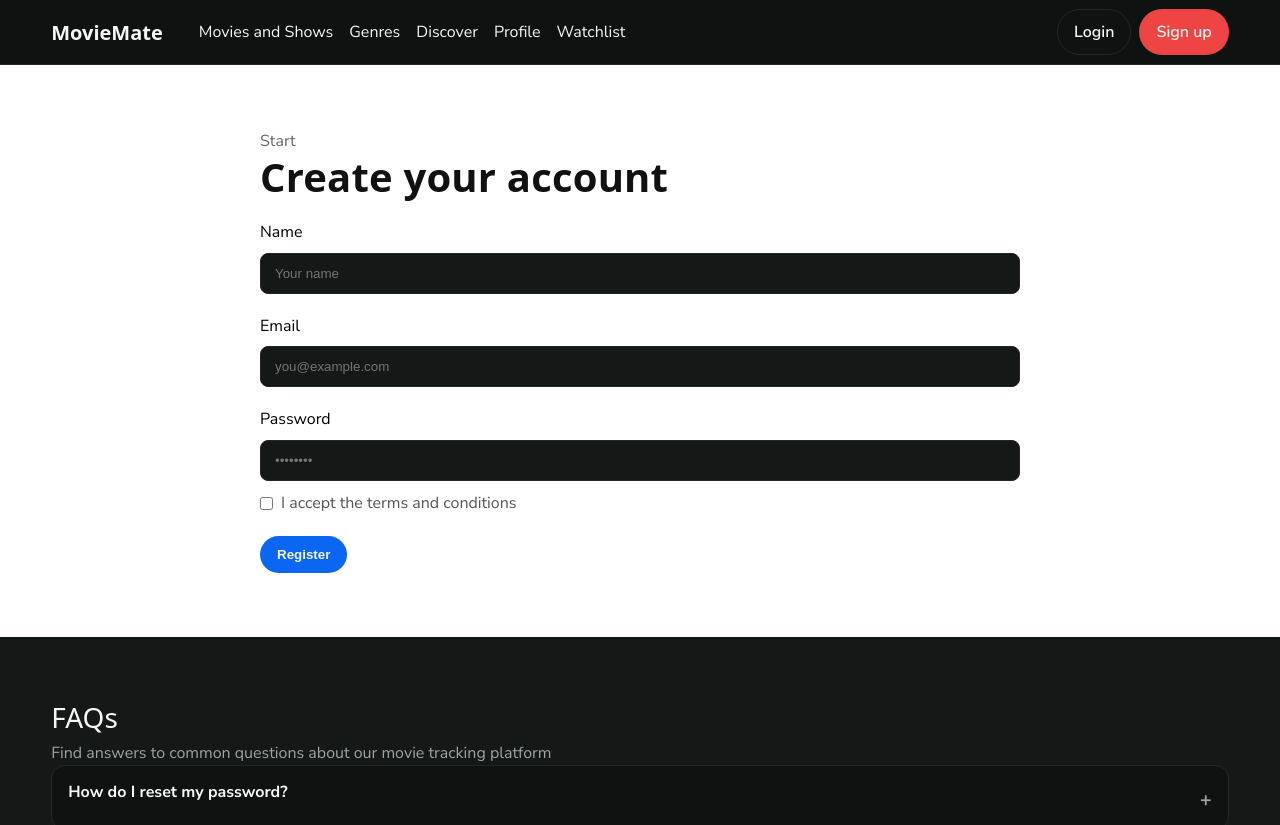
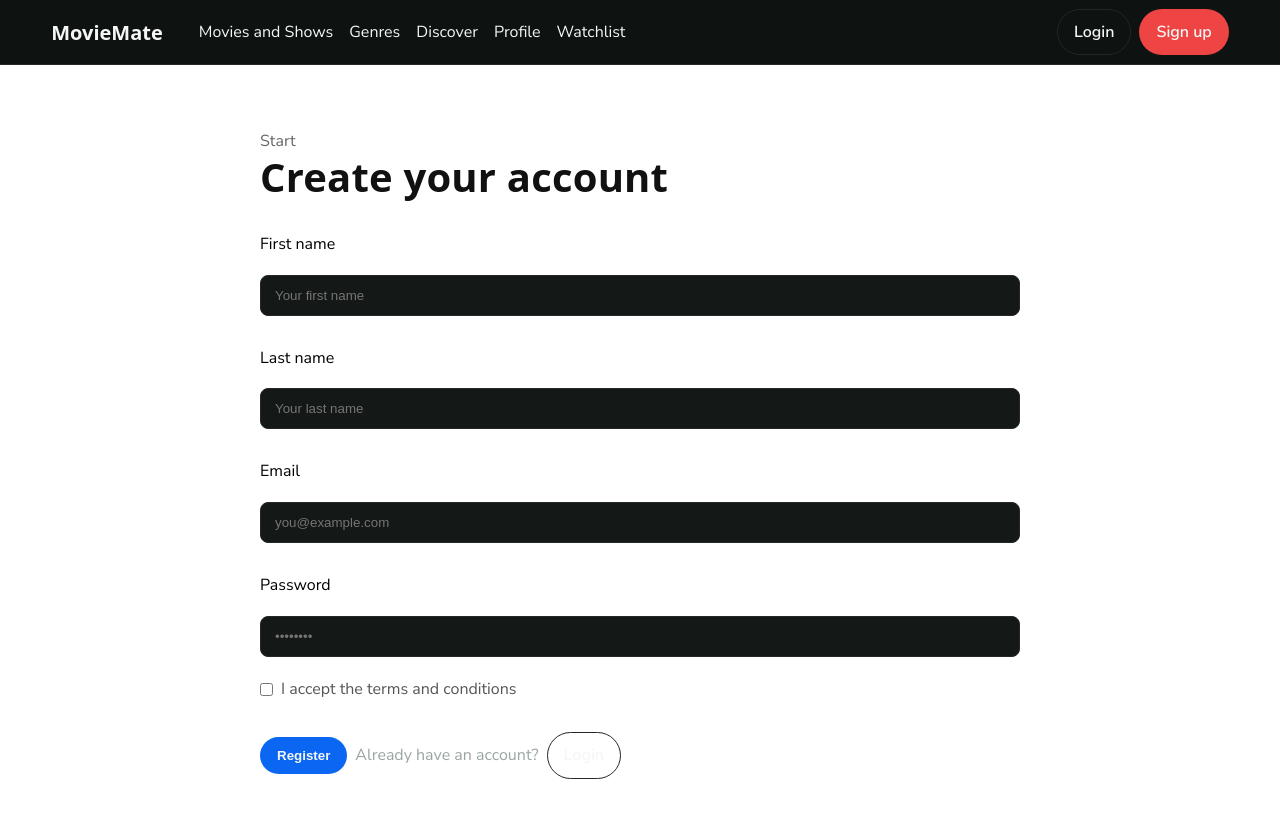
Before and after one commit to elab-development/klijentske-veb-tehnologije-2024-2023-0192-filmovi-i-serije, a React (Vite) app in the folder app/: page /signup in a window 1280 px wide. Shown: the top 825 px of the page. Built offline with nearby package versions, Linux system fonts and the light colour scheme; a web font is replaced by a local one.

Commit message:
login i register

```diff
--- a/app/src/pages/Login.tsx
+++ b/app/src/pages/Login.tsx
@@ -1,6 +1,27 @@
-import loginPicture from '../assets/login.jpg'
+// app/src/pages/Login.tsx
+import { type FormEvent, useState } from 'react';
+import { useNavigate, Link } from 'react-router-dom';
+import { useAuth } from '../state/AuthContext';
+import loginPicture from '../assets/login.jpg';
 
 export function Login() {
+  const { signIn } = useAuth();
+  const nav = useNavigate();
+  const [email, setEmail] = useState('');
+  const [password, setPassword] = useState('');
+  const [err, setErr] = useState<string | null>(null);
+
+  function onSubmit(e: FormEvent) {
+    e.preventDefault();
+    try {
+      setErr(null);
+      signIn(email.trim(), password);
+      nav('/profile');
+    } catch (e: any) {
+      setErr(e?.message || 'Login failed');
+    }
+  }
+
   return (
     <>
       <section className="section" style={{ background: '#fff', color: '#111' }}>
@@ -9,8 +30,17 @@ export function Login() {
           <h1 className="h1" style={{ color: '#111' }}>MovieMate</h1>
           <p>Your gateway to cinematic stories and television adventures</p>
           <div style={{ display: 'flex', justifyContent: 'center', gap: 10, marginTop: 14 }}>
-            <button className="btn primary">Login</button>
-            <button className="btn" style={{ background: '#fff', color: '#000', borderColor: '#ccc' }}>
+            <button
+              className="btn primary"
+              onClick={() => (document.getElementById('login-form') as HTMLFormElement | null)?.requestSubmit()}
+            >
+              Login
+            </button>
+            <button
+              className="btn"
+              style={{ background: '#fff', color: '#000', borderColor: '#ccc' }}
+              onClick={() => nav('/signup')}
+            >
               Sign up
             </button>
           </div>
@@ -24,16 +54,38 @@ export function Login() {
             Access your personal movie and TV show tracking dashboard. Discover, rate, and remember every story that moves you.
           </p>
 
-          <div style={{ width: 'min(740px,100%)', marginTop: 10 }}>
+          <form
+            id="login-form"
+            onSubmit={onSubmit}
+            style={{ width: 'min(740px,100%)', marginTop: 10, display: 'grid', gap: 8 }}
+          >
+            {err && (
+              <div style={{ color: '#b00020', marginBottom: 8 }}>
+                {err}
+              </div>
+            )}
             <label className="label">Email</label>
-            <input className="input" placeholder="you@example.com" />
+            <input
+              className="input"
+              placeholder="you@example.com"
+              value={email}
+              onChange={e => setEmail(e.target.value)}
+              required
+            />
             <label className="label">Password</label>
-            <input className="input" type="password" placeholder="••••••••" />
+            <input
+              className="input"
+              type="password"
+              placeholder="••••••••"
+              value={password}
+              onChange={e => setPassword(e.target.value)}
+              required
+            />
             <div className="form-actions">
-              <button className="btn primary">Login</button>
-              <button className="btn ghost">Forgot password</button>
+              <button className="btn primary" type="submit">Login</button>
+              <Link to="/forgot" className="btn ghost">Forgot password</Link>
             </div>
-          </div>
+          </form>
 
           <div style={{ marginTop: 40 }}>
             <img
@@ -48,8 +100,7 @@ export function Login() {
             />
           </div>
         </div>
-
       </section>
     </>
-  )
+  );
 }
--- a/app/src/pages/Register.tsx
+++ b/app/src/pages/Register.tsx
@@ -1,34 +1,43 @@
-import { useState } from 'react'
+// app/src/pages/Register.tsx
+import { type FormEvent, useState } from 'react';
+import { useNavigate, Link } from 'react-router-dom';
+import { useAuth } from '../state/AuthContext';
 
 export function Register() {
-  const [open, setOpen] = useState<number | null>(null)
+  const { signUp } = useAuth();
+  const nav = useNavigate();
 
-  const toggle = (index: number) => {
-    setOpen(open === index ? null : index)
-  }
+  // accordion state (kept from your version)
+  const [open, setOpen] = useState<number | null>(null);
+  const toggle = (index: number) => setOpen(open === index ? null : index);
+
+  // form state
+  const [name, setName] = useState('');
+  const [surname, setSurname] = useState('');
+  const [email, setEmail] = useState('');
+  const [password, setPassword] = useState('');
+  const [agree, setAgree] = useState(false);
+  const [err, setErr] = useState<string | null>(null);
 
   const faqs = [
-    {
-      q: 'How do I reset my password?',
-      a: "Click the 'forgot password' link on the login page. You'll receive an email with reset instructions.",
-    },
-    {
-      q: 'Is my data secure?',
-      a: 'We use advanced encryption to protect your personal information and viewing preferences.',
-    },
-    {
-      q: 'Can I change my username?',
-      a: 'Yes, you can update your profile settings after logging into your account.',
-    },
-    {
-      q: 'Do I need a credit card?',
-      a: 'No, registration is completely free. Create an account and start tracking movies instantly.',
-    },
-    {
-      q: 'How do recommendations work?',
-      a: 'Our algorithm analyzes your ratings and viewing history to suggest personalized content.',
-    },
-  ]
+    { q: 'How do I reset my password?', a: "Click the 'forgot password' link on the login page. You'll receive an email with reset instructions." },
+    { q: 'Is my data secure?', a: 'We use advanced encryption to protect your personal information and viewing preferences.' },
+    { q: 'Can I change my username?', a: 'Yes, you can update your profile settings after logging into your account.' },
+    { q: 'Do I need a credit card?', a: 'No, registration is completely free. Create an account and start tracking movies instantly.' },
+    { q: 'How do recommendations work?', a: 'Our algorithm analyzes your ratings and viewing history to suggest personalized content.' },
+  ];
+
+  function onSubmit(e: FormEvent) {
+    e.preventDefault();
+    if (!agree) { setErr('Please accept the terms and conditions'); return; }
+    try {
+      setErr(null);
+      signUp({ name: name.trim(), surname: surname.trim(), email: email.trim(), password });
+      nav('/profile');
+    } catch (e: any) {
+      setErr(e?.message || 'Registration failed');
+    }
+  }
 
   return (
     <>
@@ -37,23 +46,34 @@ export function Register() {
           <p className="muted" style={{ color: '#666' }}>Start</p>
           <h1 className="h1" style={{ color: '#111' }}>Create your account</h1>
 
-          <label className="label" style={{color: 'black'}}>Name</label>
-          <input className="input" placeholder="Your name" />
-          <label className="label" style={{color: 'black'}}>Email</label>
-          <input className="input" placeholder="you@example.com" />
-          <label className="label" style={{color: 'black'}}>Password</label>
-          <input className="input" type="password" placeholder="••••••••" />
+          {err && <div style={{ color: '#b00020', margin: '8px 0' }}>{err}</div>}
+
+          <form onSubmit={onSubmit} style={{ display: 'grid', gap: 10, marginTop: 12 }}>
+            <label className="label" style={{ color: 'black' }}>First name</label>
+            <input className="input" placeholder="Your first name" value={name} onChange={e=>setName(e.target.value)} required />
+
+            <label className="label" style={{ color: 'black' }}>Last name</label>
+            <input className="input" placeholder="Your last name" value={surname} onChange={e=>setSurname(e.target.value)} required />
+
+            <label className="label" style={{ color: 'black' }}>Email</label>
+            <input className="input" type="email" placeholder="you@example.com" value={email} onChange={e=>setEmail(e.target.value)} required />
+
+            <label className="label" style={{ color: 'black' }}>Password</label>
+            <input className="input" type="password" placeholder="••••••••" value={password} onChange={e=>setPassword(e.target.value)} required />
 
             <div style={{ marginTop: 10, display: 'flex', alignItems: 'center', gap: 8 }}>
-            <input className="checkbox" id="tac" type="checkbox" />
+              <input className="checkbox" id="tac" type="checkbox" checked={agree} onChange={e=>setAgree(e.target.checked)} />
               <label htmlFor="tac" className="muted" style={{ color: '#555' }}>
                 I accept the terms and conditions
               </label>
             </div>
 
-          <div className="form-actions">
-            <button className="btn primary">Register</button>
+            <div className="form-actions" style={{ display:'flex', gap:8, alignItems:'center' }}>
+              <button className="btn primary" type="submit">Register</button>
+              <span className="muted">Already have an account?</span>
+              <Link to="/login" className="btn">Login</Link>
             </div>
+          </form>
         </div>
       </section>
 
@@ -88,5 +108,5 @@ export function Register() {
         </div>
       </section>
     </>
-  )
+  );
 }
--- /dev/null
+++ b/app/src/state/AuthContext.tsx
@@ -0,0 +1,97 @@
+import React, { createContext, useContext, useEffect, useMemo, useState } from 'react';
+
+type AuthUser = {
+  id: string;
+  name: string;
+  surname: string;
+  email: string;
+};
+
+type StoredUser = AuthUser & { password: string };
+
+type AuthContextValue = {
+  user: AuthUser | null;
+  isAuthenticated: boolean;
+  signUp: (data: { name: string; surname: string; email: string; password: string }) => void;
+  signIn: (email: string, password: string) => void;
+  signOut: () => void;
+  updateProfile: (data: Partial<Pick<AuthUser, 'name' | 'surname'>>) => void;
+};
+
+const Ctx = createContext<AuthContextValue | null>(null);
+
+const USERS_KEY = 'users_v1';
+const SESSION_KEY = 'session_v1';
+
+function loadUsers(): StoredUser[] {
+  try { return JSON.parse(localStorage.getItem(USERS_KEY) || '[]'); } catch { return []; }
+}
+function saveUsers(users: StoredUser[]) {
+  localStorage.setItem(USERS_KEY, JSON.stringify(users));
+}
+function loadSession(): string | null {
+  return localStorage.getItem(SESSION_KEY);
+}
+function saveSession(id: string | null) {
+  if (id) localStorage.setItem(SESSION_KEY, id);
+  else localStorage.removeItem(SESSION_KEY);
+}
+
+export function AuthProvider({ children }: { children: React.ReactNode }) {
+  const [user, setUser] = useState<AuthUser | null>(null);
+
+  useEffect(() => {
+    const id = loadSession();
+    if (!id) return;
+    const u = loadUsers().find(u => u.id === id);
+    if (!u) return;
+    const { password, ...pub } = u;
+    setUser(pub);
+  }, []);
+
+  const value = useMemo<AuthContextValue>(() => ({
+    user,
+    isAuthenticated: !!user,
+    signUp: ({ name, surname, email, password }) => {
+      const users = loadUsers();
+      if (users.some(u => u.email.toLowerCase() === email.toLowerCase())) {
+        throw new Error('Email already registered');
+      }
+      const id = crypto.randomUUID();
+      const nu: StoredUser = { id, name, surname, email, password };
+      users.push(nu);
+      saveUsers(users);
+      saveSession(id);
+      setUser({ id, name, surname, email });
+    },
+    signIn: (email, password) => {
+      const users = loadUsers();
+      const u = users.find(u => u.email.toLowerCase() === email.toLowerCase() && u.password === password);
+      if (!u) throw new Error('Invalid credentials');
+      saveSession(u.id);
+      const { password: _, ...pub } = u;
+      setUser(pub);
+    },
+    signOut: () => {
+      saveSession(null);
+      setUser(null);
+    },
+    updateProfile: (data) => {
+      if (!user) return;
+      const users = loadUsers();
+      const idx = users.findIndex(u => u.id === user.id);
+      if (idx < 0) return;
+      users[idx] = { ...users[idx], ...data };
+      saveUsers(users);
+      setUser(prev => prev ? { ...prev, ...data } : prev);
+    },
+  }), [user]);
+
+  return <Ctx.Provider value={value}>{children}</Ctx.Provider>;
+}
+
+export function useAuth() {
+  const ctx = useContext(Ctx);
+  if (!ctx) throw new Error('useAuth must be used within AuthProvider');
+  return ctx;
+}
```
Also changed, not shown: app/src/main.tsx (+7 -4 lines). Lines whose indentation alone changed are shown as unchanged.
